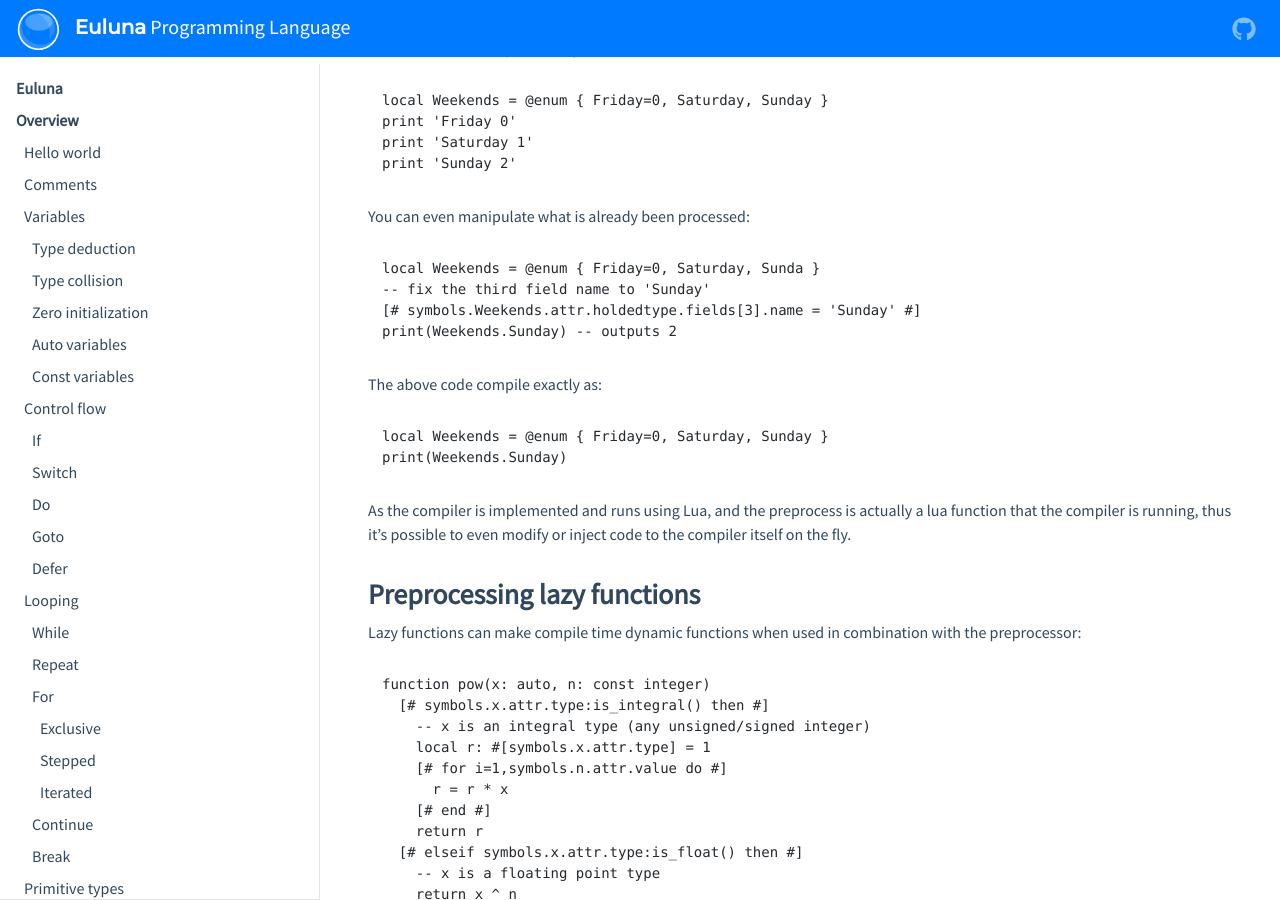
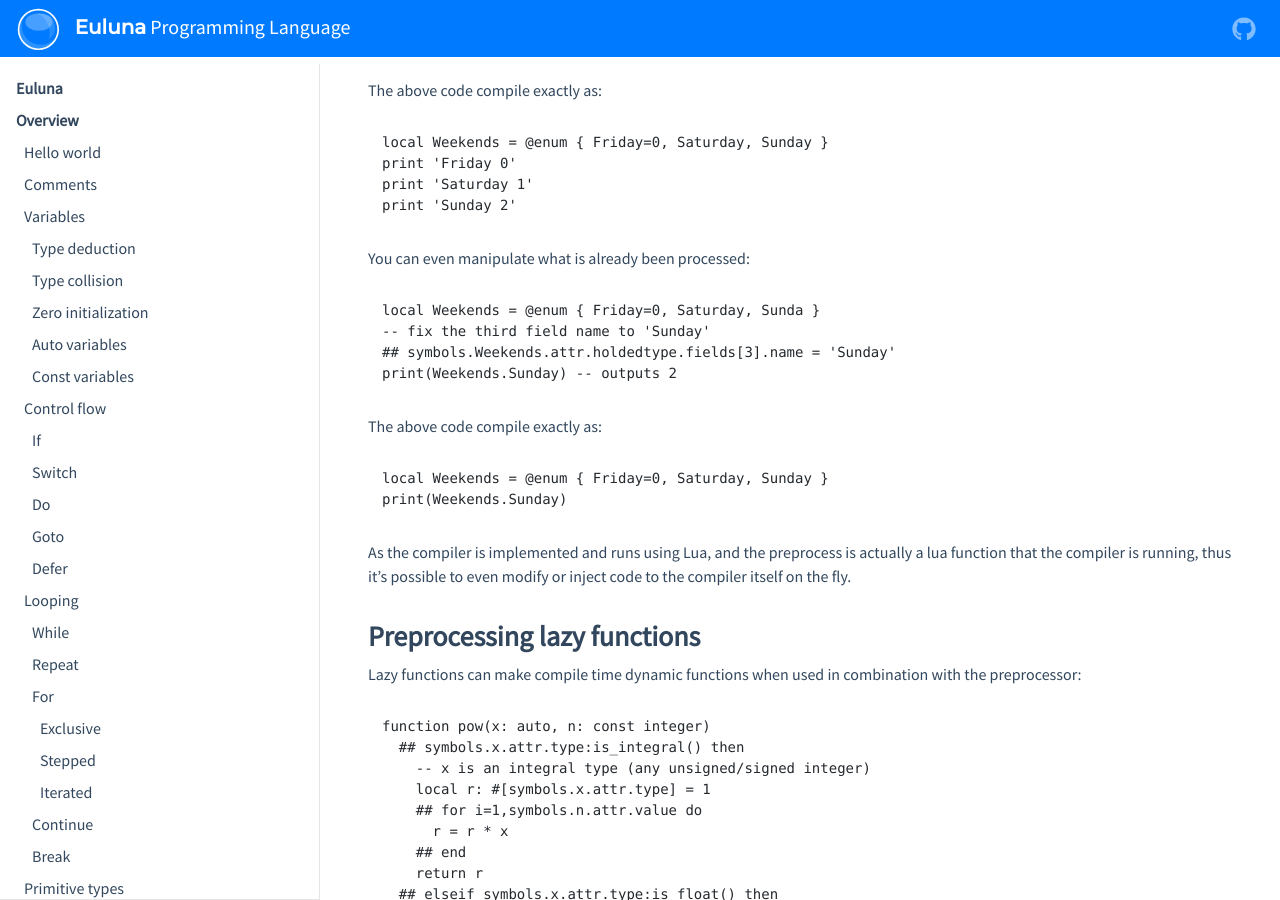
Before and after one commit to edubart/nelua-lang, a Jekyll site: the page built from docs/pages/overview.md, in a window 1280 px wide and 900 px high, scrolled down 19949 px. Built offline with Jekyll 4.4.1, drawn with Linux system fonts in a browser that asks for light colours; nearby versions of some CDN libraries; some of the changed text lies outside the part shown.

Commit message:
Change multiline preprocessor syntax to avoid collisions

````diff
--- a/docs/pages/overview.md
+++ b/docs/pages/overview.md
@@ -901,7 +901,7 @@
 it works similiar to templates in the web development world because they emit
 code between it's statements.
 
-Lines beginning with `##` and between `[# #]` are Lua code evaluated by the processor:
+Lines beginning with `##` and between `[##[ ]##]` are Lua code evaluated by the processor:
 
 
 ```euluna
@@ -911,10 +911,12 @@
 ## end
 print(a) -- outputs 4
 
-[# local something = false #]
-[# if something then #]
+[##[
+local something = false
+if something then
+]##]
   print('hello') -- prints hello when compiling with "something" defined
-[# end #]
+[##[ end ]##]
 ```
 
 For instance the above code compile exactly as:
@@ -1006,7 +1008,7 @@
 ```euluna
 local Weekends = @enum { Friday=0, Saturday, Sunda }
 -- fix the third field name to 'Sunday'
-[# symbols.Weekends.attr.holdedtype.fields[3].name = 'Sunday' #]
+## symbols.Weekends.attr.holdedtype.fields[3].name = 'Sunday'
 print(Weekends.Sunday) -- outputs 2
 ```
 
@@ -1028,20 +1030,20 @@
 
 ```euluna
 function pow(x: auto, n: const integer)
-  [# symbols.x.attr.type:is_integral() then #]
+  ## symbols.x.attr.type:is_integral() then
     -- x is an integral type (any unsigned/signed integer)
     local r: #[symbols.x.attr.type] = 1
-    [# for i=1,symbols.n.attr.value do #]
+    ## for i=1,symbols.n.attr.value do
       r = r * x
-    [# end #]
+    ## end
     return r
-  [# elseif symbols.x.attr.type:is_float() then #]
+  ## elseif symbols.x.attr.type:is_float() then
     -- x is a floating point type
     return x ^ n
-  [# else
+  [##[ else
     -- invalid type, raise an error at compile time
     symbols.x.node:raisef('cannot pow variable of type "%s"', tostring(symbols.x.attr.type))
-  end #]
+  end ]##]
 end
 
 pow(2, 2) -- use specialized implementation for integers
@@ -1056,9 +1058,9 @@
 
 ```euluna
 local function unroll(count: const integer, body: block)
-  [# for i=1,symbols.count.attr.value do #]
+  ## for i=1,symbols.count.attr.value do
     body()
-  [# end #]
+  ## end
 end
 
 local a = 0
````
Also changed, not shown: 4 other files.
